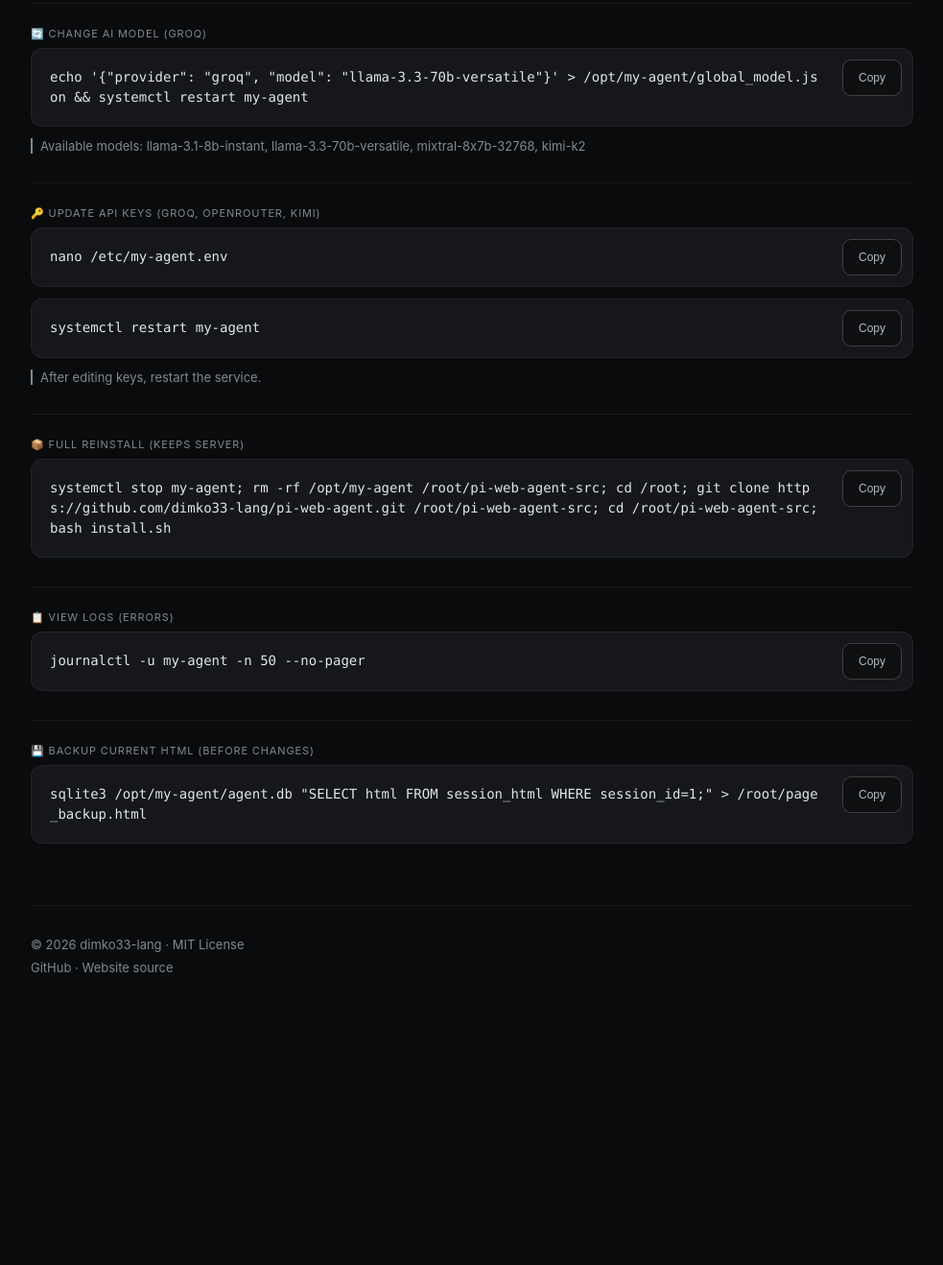
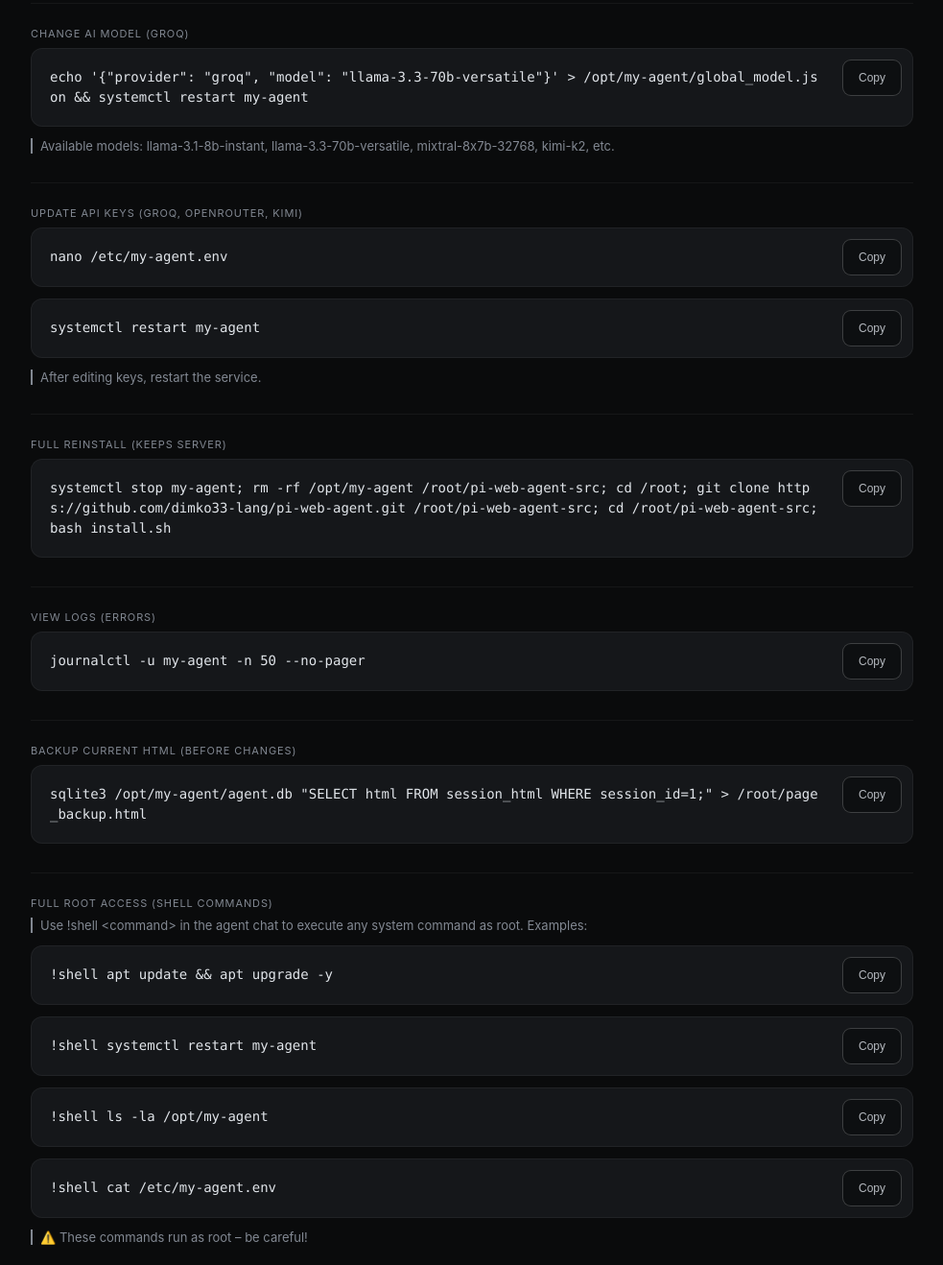
Before and after one commit to dimko33-lang/pi-web, a website: page agent-control.html in a window 1280 px wide. Shown: the part 1042-2360 px from the top of the page at 96% size, without its empty margins (148-1131 px from the left). Before the commit the page ends 2122 px from the top, so only its background shows below. Drawn offline with Linux system fonts and the light colour scheme.

Commit message:
Update agent-control.html

```diff
--- a/agent-control.html
+++ b/agent-control.html
@@ -44,13 +44,13 @@
 </head>
 <body>
   <main class="wrap">
-    <div class="brand">⚙️ pi-web — agent control</div>
+    <div class="brand">pi-web — agent control</div>
     <a href="/" class="back-link">← Back to main page</a>
     <h1>Useful commands</h1>
     <p class="lead">Run these on your server (as root or sudo).</p>
 
     <div class="section">
-      <div class="label">🔄 Full reset (restore original page)</div>
+      <div class="label">Reset page to default (fix broken UI)</div>
       <div class="cmd">
         <div class="cmd-text" id="cmd-reset">sqlite3 /opt/my-agent/agent.db "DELETE FROM session_html;" && systemctl restart my-agent</div>
         <button class="copy-btn" onclick="copyCmd('cmd-reset', this)">Copy</button>
@@ -59,7 +59,7 @@
     </div>
 
     <div class="section">
-      <div class="label">🔄 Restart agent service</div>
+      <div class="label">Restart agent service</div>
       <div class="cmd">
         <div class="cmd-text" id="cmd-restart">systemctl restart my-agent</div>
         <button class="copy-btn" onclick="copyCmd('cmd-restart', this)">Copy</button>
@@ -71,7 +71,7 @@
     </div>
 
     <div class="section">
-      <div class="label">📈 Increase answer length (max_tokens = 16384)</div>
+      <div class="label">Increase answer length (max_tokens = 16384)</div>
       <div class="cmd">
         <div class="cmd-text" id="cmd-maxtokens">sed -i 's/"max_tokens": [0-9]*/"max_tokens": 16384/' /opt/my-agent/agent.py && systemctl restart my-agent</div>
         <button class="copy-btn" onclick="copyCmd('cmd-maxtokens', this)">Copy</button>
@@ -79,7 +79,7 @@
     </div>
 
     <div class="section">
-      <div class="label">🌡️ Adjust creativity (temperature)</div>
+      <div class="label">Adjust creativity (temperature)</div>
       <div class="cmd">
         <div class="cmd-text" id="cmd-temp-high">sed -i 's/"temperature": [0-9.]*/"temperature": 1.5/' /opt/my-agent/agent.py && systemctl restart my-agent</div>
         <button class="copy-btn" onclick="copyCmd('cmd-temp-high', this)">Copy</button>
@@ -92,16 +92,16 @@
     </div>
 
     <div class="section">
-      <div class="label">🔄 Change AI model (Groq)</div>
+      <div class="label">Change AI model (Groq)</div>
       <div class="cmd">
         <div class="cmd-text" id="cmd-model">echo '{"provider": "groq", "model": "llama-3.3-70b-versatile"}' > /opt/my-agent/global_model.json && systemctl restart my-agent</div>
         <button class="copy-btn" onclick="copyCmd('cmd-model', this)">Copy</button>
       </div>
-      <div class="note">Available models: llama-3.1-8b-instant, llama-3.3-70b-versatile, mixtral-8x7b-32768, kimi-k2</div>
+      <div class="note">Available models: llama-3.1-8b-instant, llama-3.3-70b-versatile, mixtral-8x7b-32768, kimi-k2, etc.</div>
     </div>
 
     <div class="section">
-      <div class="label">🔑 Update API keys (GROQ, OpenRouter, Kimi)</div>
+      <div class="label">Update API keys (GROQ, OpenRouter, Kimi)</div>
       <div class="cmd">
         <div class="cmd-text" id="cmd-keys">nano /etc/my-agent.env</div>
         <button class="copy-btn" onclick="copyCmd('cmd-keys', this)">Copy</button>
@@ -114,7 +114,7 @@
     </div>
 
     <div class="section">
-      <div class="label">📦 Full reinstall (keeps server)</div>
+      <div class="label">Full reinstall (keeps server)</div>
       <div class="cmd">
         <div class="cmd-text" id="cmd-reinstall">systemctl stop my-agent; rm -rf /opt/my-agent /root/pi-web-agent-src; cd /root; git clone https://github.com/dimko33-lang/pi-web-agent.git /root/pi-web-agent-src; cd /root/pi-web-agent-src; bash install.sh</div>
         <button class="copy-btn" onclick="copyCmd('cmd-reinstall', this)">Copy</button>
@@ -122,7 +122,7 @@
     </div>
 
     <div class="section">
-      <div class="label">📋 View logs (errors)</div>
+      <div class="label">View logs (errors)</div>
       <div class="cmd">
         <div class="cmd-text" id="cmd-logs">journalctl -u my-agent -n 50 --no-pager</div>
         <button class="copy-btn" onclick="copyCmd('cmd-logs', this)">Copy</button>
@@ -130,11 +130,34 @@
     </div>
 
     <div class="section">
-      <div class="label">💾 Backup current HTML (before changes)</div>
+      <div class="label">Backup current HTML (before changes)</div>
       <div class="cmd">
         <div class="cmd-text" id="cmd-backup">sqlite3 /opt/my-agent/agent.db "SELECT html FROM session_html WHERE session_id=1;" > /root/page_backup.html</div>
         <button class="copy-btn" onclick="copyCmd('cmd-backup', this)">Copy</button>
       </div>
+    </div>
+
+    <!-- Root access & shell commands (no icons, just text) -->
+    <div class="section">
+      <div class="label">Full root access (shell commands)</div>
+      <p class="note">Use <span class="code-inline">!shell &lt;command&gt;</span> in the agent chat to execute any system command as root. Examples:</p>
+      <div class="cmd">
+        <div class="cmd-text" id="cmd-shell1">!shell apt update &amp;&amp; apt upgrade -y</div>
+        <button class="copy-btn" onclick="copyCmd('cmd-shell1', this)">Copy</button>
+      </div>
+      <div class="cmd">
+        <div class="cmd-text" id="cmd-shell2">!shell systemctl restart my-agent</div>
+        <button class="copy-btn" onclick="copyCmd('cmd-shell2', this)">Copy</button>
+      </div>
+      <div class="cmd">
+        <div class="cmd-text" id="cmd-shell3">!shell ls -la /opt/my-agent</div>
+        <button class="copy-btn" onclick="copyCmd('cmd-shell3', this)">Copy</button>
+      </div>
+      <div class="cmd">
+        <div class="cmd-text" id="cmd-shell4">!shell cat /etc/my-agent.env</div>
+        <button class="copy-btn" onclick="copyCmd('cmd-shell4', this)">Copy</button>
+      </div>
+      <div class="note">⚠️ These commands run as root – be careful!</div>
     </div>
 
     <div class="footer">
```
